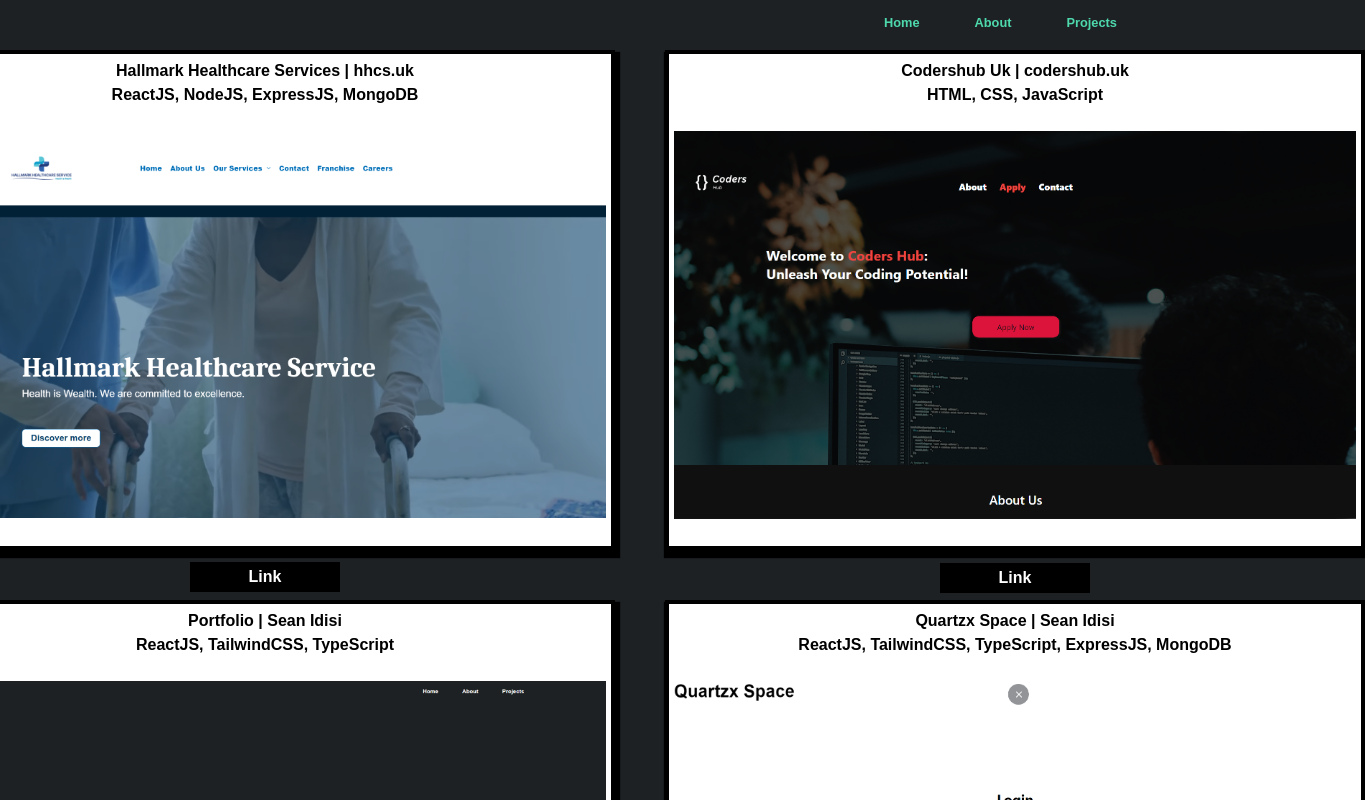
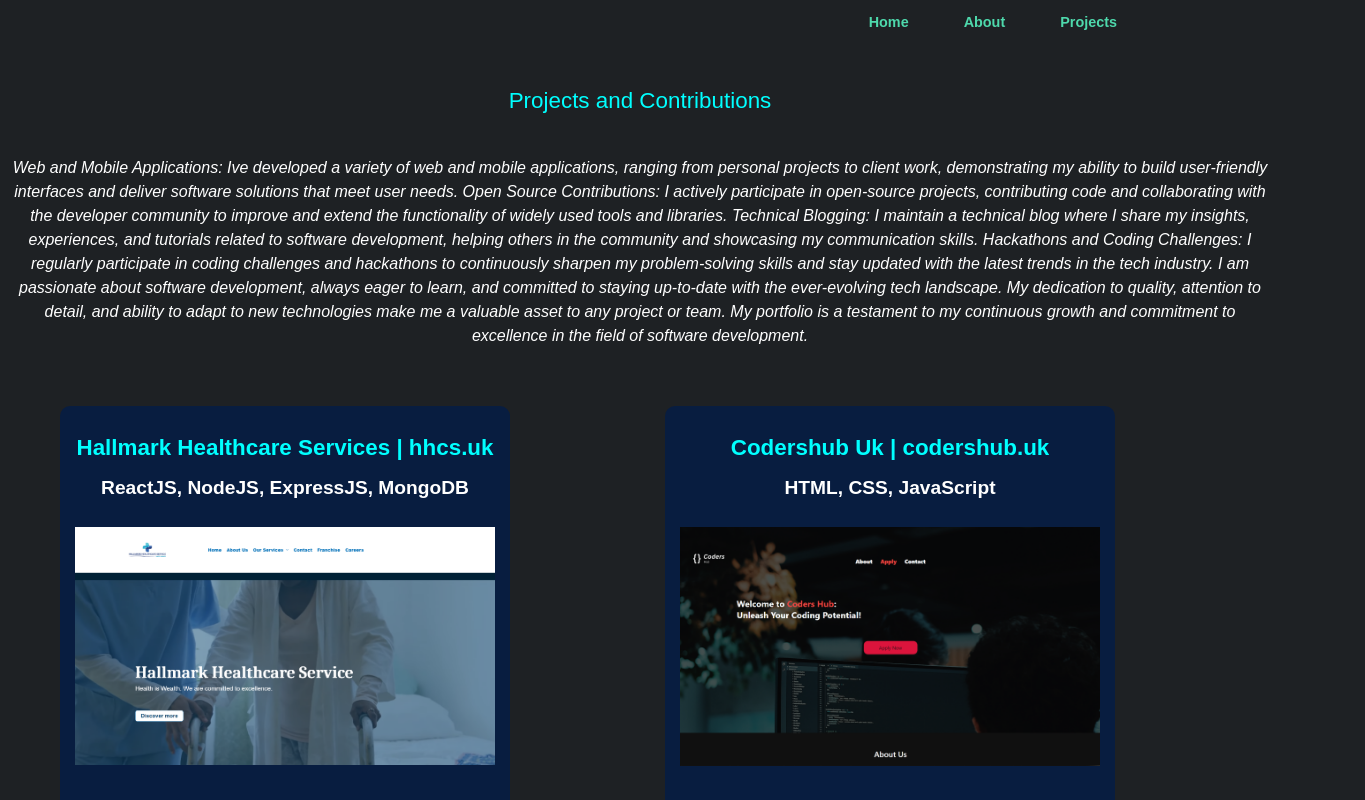
Before and after one commit to Pythonwithsean/Portfolio, a React (Vite) app: page /Projects in a window 1280 px wide. Shown: the top 800 px of the page, 1365 px wide, since content can reach past the window. Built offline with nearby package versions, Linux system fonts and the light colour scheme; a web font is replaced by a local one.

Commit message:
"Commit"

```diff
--- a/src/Components/Hero.jsx
+++ b/src/Components/Hero.jsx
@@ -11,7 +11,7 @@
             </h2>
             <h3>I am a Front-End Developer</h3>
             <a href="https://github.com/Pythonwithsean">
-              <img src="https://readme-typing-svg.demolab.com/?lines=Full-stack%20web%20and%20app%20developer;Experienced%20UI%2FUX%20Designer;2%2B%20years%20of%20coding%20experience;Always%20learning%20new%20things&font=Fira%20Code&center=true&width=1200&height=66&color=4ed9ac&vCenter=true&pause=1000&size=32" />
+              <img className="Moving-text" src="https://readme-typing-svg.demolab.com/?lines=Full-stack%20web%20and%20app%20developer;Experienced%20UI%2FUX%20Designer;2%2B%20years%20of%20coding%20experience;Always%20learning%20new%20things&font=Fira%20Code&center=true&width=1200&height=66&color=4ed9ac&vCenter=true&pause=1000&size=60" />
             </a>
             <Link to="/About">
               <button>About Me</button>
@@ -21,6 +21,7 @@
         </div>
         <div className="subhero">
           <img src="/assets/Sean3-3ad21aa2.jpg" alt="Pythonwithsean" />
+          {/* <img src="../../public/Sean3.jpg" alt="Pythonwithsean" /> */}
         </div>
       </div>
     </>
--- a/src/Pages/About.jsx
+++ b/src/Pages/About.jsx
@@ -7,8 +7,8 @@
   return (
     <>
       <Header />
-      <div className="flex flex-col  w-1200 ml-auto mr-auto mt-4 ">
-        <h2 className=" font-bold w-full  mt-5 mb-0 ml-auto mr-auto text-center text-lg text-white">
+      <div className="About-Container ">
+        <h2 className="heading">
           About Me
         </h2>
         <AboutMain />
--- a/src/Pages/Data/ProjectsData.js
+++ b/src/Pages/Data/ProjectsData.js
@@ -3,14 +3,14 @@
     id: 1,
     name: "Hallmark Healthcare Services | hhcs.uk",
     language: "ReactJS, NodeJS, ExpressJS, MongoDB",
-    link: "hhcs.uk",
+    link: "https://hhcs.uk/",
     image: "../Capture.PNG",
   },
   {
     id: 2,
     name: "Codershub Uk | codershub.uk",
     language: "HTML, CSS, JavaScript",
-    link: "codershub.uk",
+    link: "https://codershub.uk/",
     image: "../Coderhubuk.png",
   },
   {
--- a/src/Pages/Home.jsx
+++ b/src/Pages/Home.jsx
@@ -10,5 +10,4 @@
     </>
   );
 }
-
 export default Home;
--- a/src/Pages/Projects.jsx
+++ b/src/Pages/Projects.jsx
@@ -6,13 +6,28 @@
   return (
     <>
       <Header />
+      <br />
+      <h2 className="heading">Projects and Contributions</h2>
+      <p className="section">
+
+Web and Mobile Applications: Ive developed a variety of web and mobile applications, ranging from personal projects to client work, demonstrating my ability to build user-friendly interfaces and deliver software solutions that meet user needs.
+
+Open Source Contributions: I actively participate in open-source projects, contributing code and collaborating with the developer community to improve and extend the functionality of widely used tools and libraries.
+
+Technical Blogging: I maintain a technical blog where I share my insights, experiences, and tutorials related to software development, helping others in the community and showcasing my communication skills.
+
+Hackathons and Coding Challenges: I regularly participate in coding challenges and hackathons to continuously sharpen my problem-solving skills and stay updated with the latest trends in the tech industry.
+
+I am passionate about software development, always eager to learn, and committed to staying up-to-date with the ever-evolving tech landscape. My dedication to quality, attention to detail, and ability to adapt to new technologies make me a valuable asset to any project or team. My portfolio is a testament to my continuous growth and commitment to excellence in the field of software development.</p>
+
       <div className="Projects-container">
+
         {projectsData.map((project) => {
           return (
             <div className="card  " key={project.id}>
-              <div className="card-header  text-black">
-                <h2 className="card-title  text-black">{project.name}</h2>
-                <h3 className="card-subtitle  text-black">{project.language}</h3>
+              <div className="card-header ">
+                <h2 className="card-title  heading">{project.name}</h2>
+                <h3 className="card-subtitle  languages">{project.language}</h3>
               </div>
               <br />
               <div className="card-body color-white" key={project.id}>
--- a/src/Styles/About.css
+++ b/src/Styles/About.css
@@ -12,7 +12,111 @@
     transition: transform 0.1s ease-in-out;
 }
 
+.About-Container {
+
+    margin: 10px auto;
+    display: flex;
+    justify-content: center;
+    flex-direction: column;
+    align-items: center;
+    max-width: 1460px;
+
+}
+.heading{
+    margin-top: 10px;
+    color:aqua;
+    font-size: 1.4rem;
+    text-align: center;
+}
+
 
 div .section{
-    margin-top: 20px;
+    color: white;
+    position: relative;
+    margin: 30px auto;
+    position: relative;
+    font-style:italic;
+    padding: 8px;
+    text-align: center;
+
 }
+
+
+
+
+.Tech-Stack-Container{
+    display: flex;
+    justify-content: space-between;
+    align-items: center;
+    max-width: 1200px;
+    margin: 0 auto;
+    row-gap: 10px;
+    padding:7px;
+}
+
+
+.services-container{
+    display: flex;
+    justify-content: center;
+    align-items: center;
+    gap:40px;
+}
+
+
+.paragraph{
+    word-spacing: 5px;
+    line-height: 24px;
+}
+
+
+.service-card{
+    display: flex;
+    justify-content: center;
+    align-items: center;
+    flex-direction: column;
+    margin: 10px;
+    padding: 10px;
+    border: 1px solid white;
+    border-radius: 10px;
+    width: 300px;
+    height: 300px;
+    background-color: #1f2937;
+    box-shadow: 0 0 10px rgba(0,0,0,0.5);
+}
+
+
+
+@media only screen and (max-width: 1024px) {
+
+    .Tech-Stack-Container{
+        display: flex;
+        justify-content: left;
+        align-items: left;
+        max-width: 1200px;
+        flex-wrap: wrap;
+        padding-bottom: 2px;
+
+
+    }
+    .Tech-Stack-Container > img{
+        width:40px;
+    }
+
+    .services-container{
+        display: flex;
+        justify-content: center;
+        align-items: center;
+        flex-direction: column;
+        gap:40px;
+    }
+
+    .tech-stack-logo:hover {
+        transform: scale(1) translateY(-10px);
+        transition: transform 0.1s ease-in-out;
+    }
+
+
+
+
+
+}
--- a/src/Styles/Home.css
+++ b/src/Styles/Home.css
@@ -32,7 +32,6 @@
 
 
  h1 {
-    font-family:'Segoe UI', Tahoma, Geneva, Verdana, sans-serif;
     transition: 0.5s;
     position: relative;
     color: #fff;
@@ -43,13 +42,18 @@
 
  header em, em{
     color:rgb(78, 217, 172);
-    font-size: 1.3em;
+    font-size: 1.5em;
+    font-family:'Lucida Sans', 'Lucida Sans Regular', 'Lucida Grande', 'Lucida Sans Unicode', Geneva, Verdana, sans-serif
 
  }
 
  nav {
+   max-width: 100%;
     width: 100%;
     height: 50px;
+    display: flex;
+    justify-content: left;
+    align-content: center;
 
  }
 
@@ -69,7 +73,7 @@
 
  nav ul li a {
     font-family: var(--fonts_2);
-    font-size: .8rem;
+    font-size: .9rem;
     text-decoration: none;
     color:rgb(78, 217, 172);
     font-weight: 600;
@@ -108,20 +112,29 @@
 
  .container{
     width:100%;
-   margin-top: 50px;
+      margin-top: 50px;
     display:flex;
     flex-direction: row;
 
  }
 
- .hero-container,.subhero {
-    width: 50%;
+ .subhero {
     height: 600px;
     position: relative;
     display:flex;
     justify-content: center;
     align-items: center;
     flex-direction: column;
+ }
+
+ .hero-container{
+   height:500px;
+   position: relative;
+   display:flex;
+   justify-content: center;
+   align-items: center;
+   flex-direction: column;
+   overflow: hidden;
  }
 
  /* .hero-container::after{
@@ -201,18 +214,19 @@
 
 
  .info_container{
-    width:max-content;
-    padding:5px;
+   width: fit-content;
     display: flex;
     flex-direction: column;
     justify-content: center;
     align-items:center;
     position: relative;
-    top:-60px;
-    left:0;
     transition: 0.4ms;
     animation-name: Slideinright;
     animation-duration: 3s;
+ }
+
+ .Moving-text{
+   font-size: 20px;
  }
 
  @keyframes Slideinright{
@@ -246,9 +260,33 @@
          opacity: 0;
       }
 
+
       .container{
-         flex-direction: column-reverse;
-         width:100%;
+
+         margin: 0 auto;
+         max-height: fit-content;
+      }
+
+      div .hero-container{
+         margin: 0 auto;
+         min-height:200px;
+         overflow: hidden;
+      }
+
+      .container .info_container{
+         margin-bottom: 320px;
+         text-align: center;
+         display: flex;
+         justify-content: center;
+         align-items: center;
+
+      }
+
+      .subhero{
+         margin: 0 auto;
+         display: flex;
+         justify-content: center;
+         align-items: center;
       }
 
 
@@ -261,4 +299,31 @@
          max-width: 550px;
          height: 500px;
       }
+      .container{
+         flex-direction: row;
+         width:100%;
+         margin: 70px auto;
+         display: flex;
+         justify-content: center;
+         align-items: center;
+
+      }
+
+      .hero-container{
+         display: flex;
+         justify-content: center;
+         align-items: center;
+         margin: 0 auto;
+      }
+
+      .subhero, .info_container{
+         width: 500px;
+         margin: 0 auto;
+         display: flex;
+         justify-content: center;
+         align-items: center;
+
+
+      }
+
    }
--- a/src/Styles/Projects.css
+++ b/src/Styles/Projects.css
@@ -7,36 +7,76 @@
     margin: 0 auto;
     justify-content: center;
     align-self:center;
-
+    padding: 20px;
 
 
 
 }
 
+
+
+.heading{
+    margin-top: 10px;
+    color:aqua;
+    font-size: 1.4rem;
+    text-align: center;
+}
+
+.languages{
+    color: white;
+    font-size: 1.2rem;
+    text-align: center;
+    margin-top: 10px;
+}
+
+
+div .section{
+    color: white;
+    position: relative;
+    margin: 30px auto;
+    position: relative;
+    font-style:italic;
+    padding: 8px;
+    text-align: center;
+
+}
+
 .Projects-container .card{
-    background-color: white;
+    background-color: #081d40;
     height: 500px;
-    width:700px;
-    border: 4px solid black;
-    box-shadow: 2px 5px 1px 3px black;
-    padding:5px;
+    width:450px;
+    border-radius: 10px;
+    padding:15px;
     min-width: 300px;
     text-align: center;
     font-weight: 600;
     line-height: 1.5;
     word-wrap: break-word;
+
 }
 
 .Projects-container .card a button{
-    text-decoration: none;
-    color: black;
-    background-color: black;
-    color: white;
-    width: 150px;
-    padding:2px;
-    margin-top: 20px;
-    height:30px
+    background-color:rgb(78, 217, 172);
+    border: none;
+    width:200px;
+    height:40px;
+    margin-top:20px;
+    color:white;
+    font-size: 1rem;
+    border-radius: 2px;
+    box-shadow: 12px 12px 6px 6px black;
+
+    transition: 0.4s;
+    cursor: pointer;
+    font-weight: 800;
 }
+
+.card a button:hover{
+    transform: translateY(-10px);
+    background-color: #1e2124;
+}
+
+
 
 @media only screen and (max-width: 1100px) {
     .Projects-container {
--- a/src/Styles/Services.css
+++ /dev/null
@@ -1,3 +0,0 @@
-@tailwind base;
-@tailwind components;
-@tailwind utilities;
```
Also changed, not shown: src/Components/AboutMain.jsx (+29 -20 lines).
